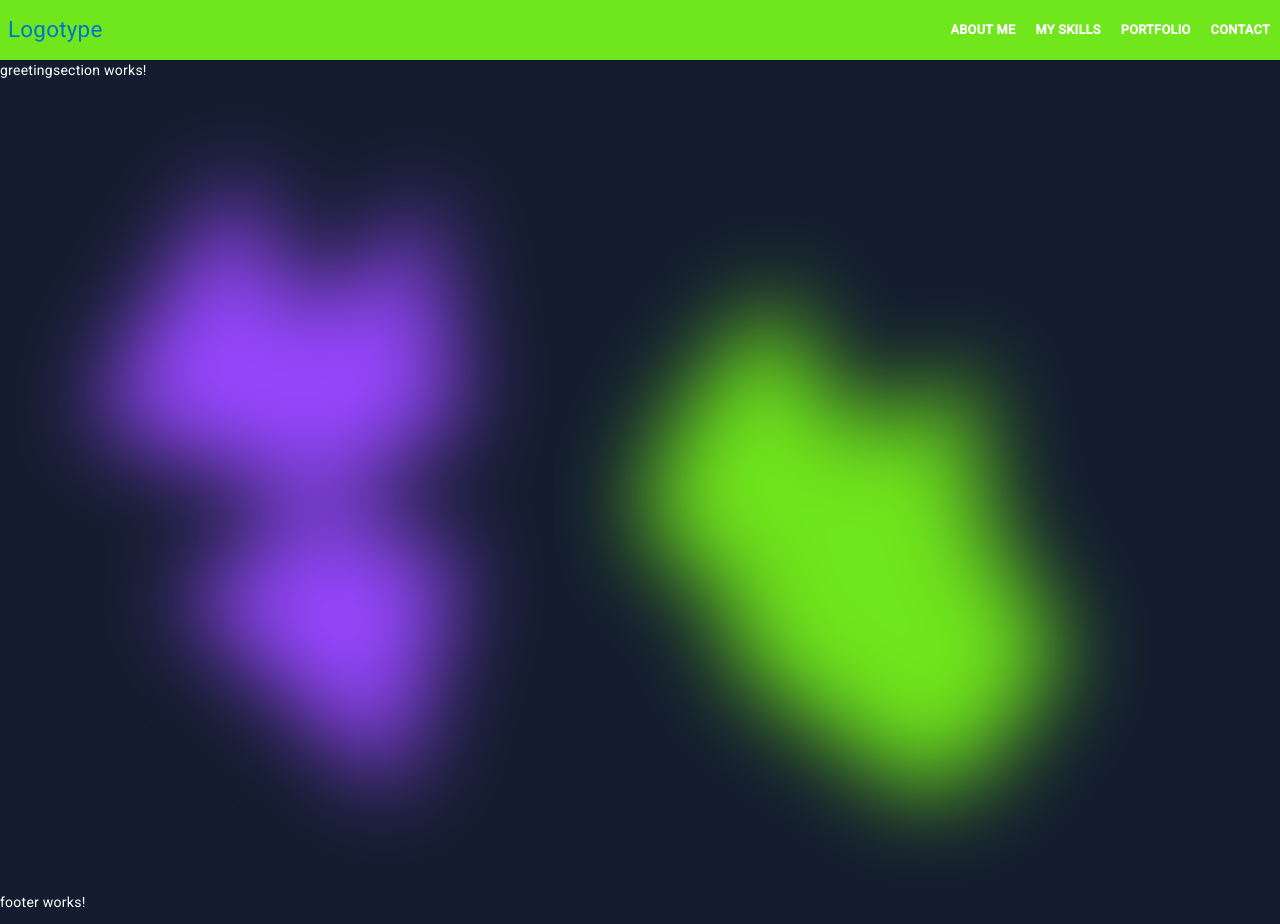
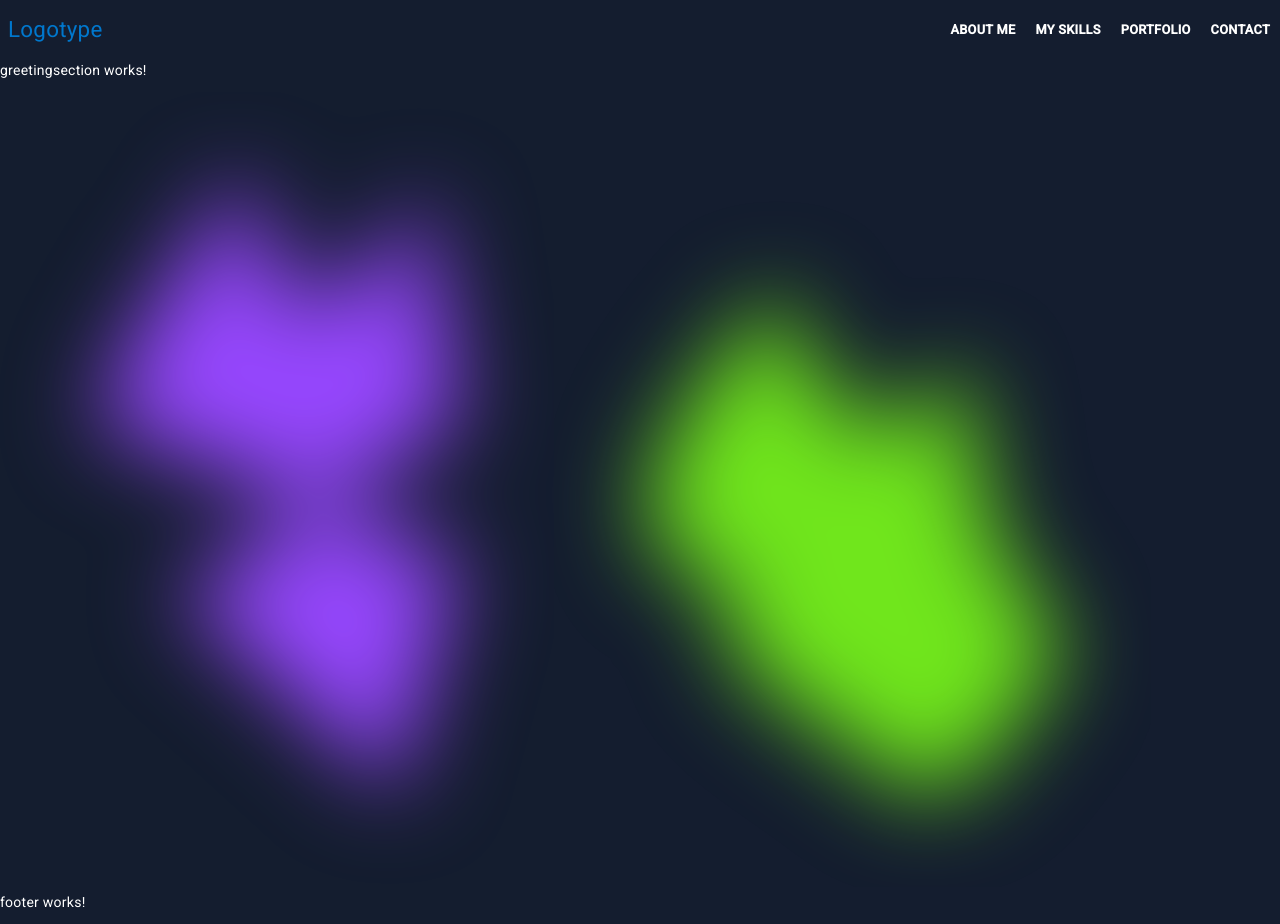
Before and after one commit to alsiesta/portfolio, an Angular app: page / in a window 1280 px wide. Built offline with nearby package versions, Linux system fonts and the light colour scheme.

Commit message:
html, body css width 100%

```diff
--- a/src/app/header/header.component.scss
+++ b/src/app/header/header.component.scss
@@ -1,8 +1,8 @@
 @import "/src/styles/utils/variables";
 
-.example-spacer {
-    flex: 1 1 auto;
-  }
+// .example-spacer {
+//     flex: 1 1 auto;
+//   }
 
 #my-first {
   ul {
@@ -11,9 +11,9 @@
     display: flex;
     align-items: center;
     justify-content: space-between;
-    background: $green;
-    // background: $transparent;
-    box-shadow: 0 2px 4px rgba(0, 0, 0, 0.2);
+    background: $darkblue;
+    width: 100%;
+    // box-shadow: 0 2px 4px rgba(0, 0, 0, 0.2);
   }
 
   .logotype {
@@ -44,6 +44,7 @@
   .menu {
     display: flex;
     align-items: center;
+text-align: center;
 
     @media (max-width: $menuBreakpoint) {
       display: none;
@@ -54,7 +55,6 @@
         top: #{$menuHeight + 2};
         background: $transparent;
         width: 100%;
-
         .menu-item {
           border-bottom: 1px solid #cccccc;
         }
--- a/src/styles.scss
+++ b/src/styles.scss
@@ -1,7 +1,9 @@
 @import "./styles/main";
 @import '~@angular/material/prebuilt-themes/indigo-pink.css';
 
-body{
+html,body{
+    width: 100%;
+    overflow: hidden;
     margin: 0;
     font-family: 'Poppins', sans-serif;
     background: $darkblue;
--- a/src/styles/utils/variables.scss
+++ b/src/styles/utils/variables.scss
@@ -3,7 +3,7 @@ $darkblue: #141D2F;
 $purple: #9747FF;
 $green: #70E61C;
 $red: #E61C40;
-$transparent: rgba(0,0,0,0);
+$transparent: rgba(48, 44, 77, 0.373);
 
 $paddingMainTopBottom: 37px;
 $paddingMainLeftRightMax: 100px;
```
